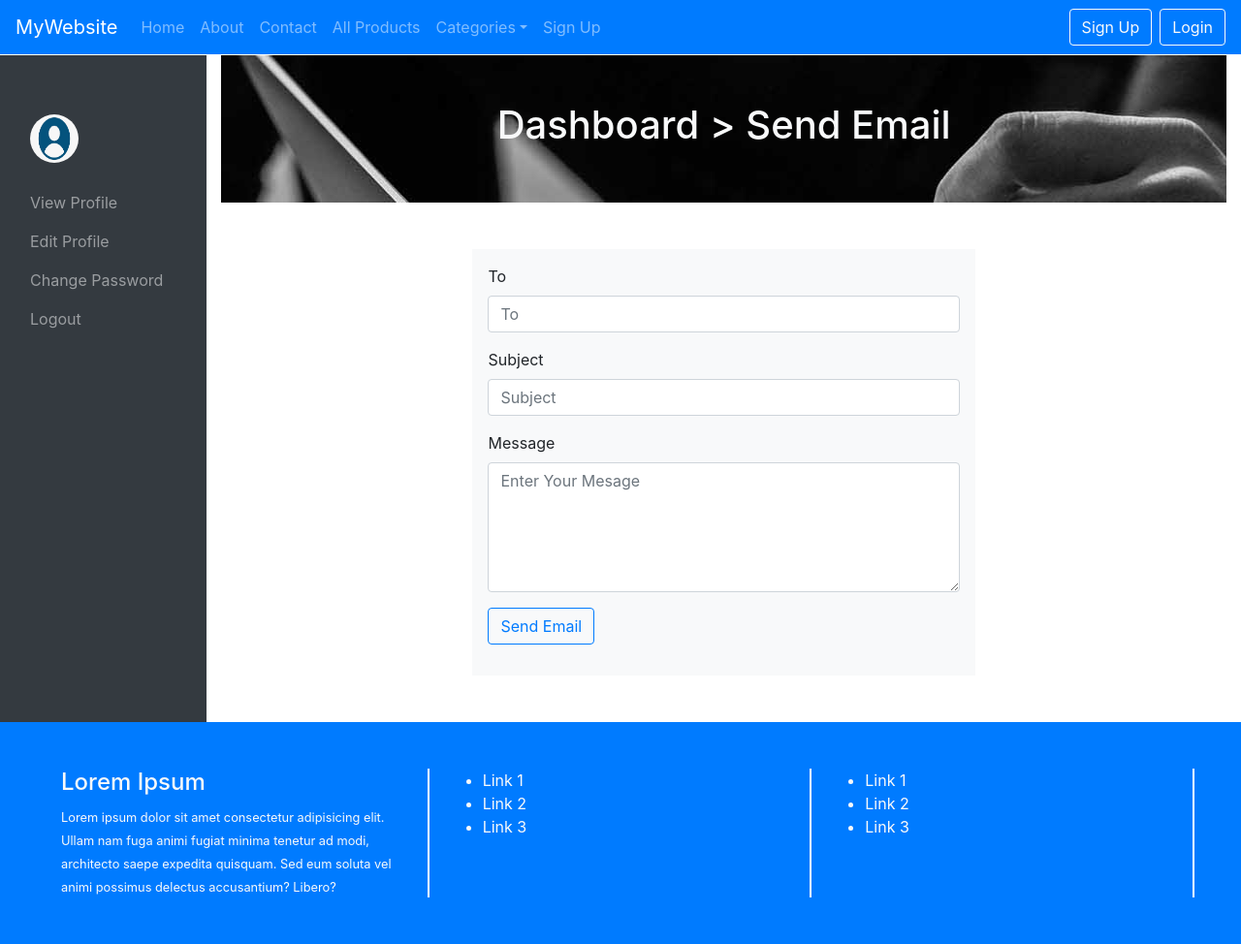
After one commit to meimouElMoustapha/django_eccomerce, a Django app: page /sendemail in a window 1280 px wide. The commit adds this page. Shown: the whole page at 97% size. Run offline with Django 3.2, Linux system fonts and the light colour scheme; data comes from the database, SQL or seed files in the repository; both versions use the stored data as it was after the commit; some libraries are stand-ins or nearby versions.

Commit message:
Send Email Using Django

```diff
--- /dev/null
+++ b/secondapp/credentials.py
@@ -0,0 +1 @@
+password ="YOUR PASSWORD"
--- a/secondapp/views.py
+++ b/secondapp/views.py
@@ -6,8 +6,19 @@ from django.contrib.auth import login, authenticate, logout
 from django.contrib.auth.decorators import login_required
 from secondapp.forms import add_product_form
 from django.db.models import Q
+from datetime import datetime
+from django.core.mail import EmailMessage
 
 def index(request):
+    # if "user_id"in request.COOKIES:
+    #     uid = request.COOKIES["user_id"]
+    #     usr = get_object_or_404(User,id=uid)
+    #     login(request,usr)
+    #     if usr.is_superuser:
+    #         return HttpResponseRedirect("/admin")
+    #     if usr.is_active:
+    #         return HttpResponseRedirect("/cust_dashboard")
+
     recent = Contact_Us.objects.all().order_by("-id")[:5]
     cats = Category.objects.all().order_by("cat_name")
 
@@ -36,6 +47,14 @@ def contactpage(request):
     return render(request,"contact.html",{"messages":all_data,"category":cats})
 
 def register(request):
+    if "user_id"in request.COOKIES:
+        uid = request.COOKIES["user_id"]
+        usr = get_object_or_404(User,id=uid)
+        login(request,usr)
+        if usr.is_superuser:
+            return HttpResponseRedirect("/admin")
+        if usr.is_active:
+            return HttpResponseRedirect("/cust_dashboard")
     if request.method=="POST":
         fname = request.POST["first"]
         last = request.POST["last"]
@@ -77,7 +96,11 @@ def user_login(request):
             if user.is_superuser:
                 return HttpResponseRedirect("/admin")
             else:
-                return HttpResponseRedirect("/cust_dashboard")
+                res = HttpResponseRedirect("/cust_dashboard")
+                if "rememberme" in request.POST:
+                    res.set_cookie("user_id",user.id)
+                    res.set_cookie("date_login",datetime.now())
+                return res
             # if user.is_active:
             #     return HttpResponseRedirect("/cust_dashboard")
 
@@ -102,7 +125,10 @@ def seller_dashboard(request):
 @login_required
 def user_logout(request):
     logout(request)
-    return HttpResponseRedirect("/")
+    res =  HttpResponseRedirect("/")
+    res.delete_cookie("user_id")
+    res.delete_cookie("date_login")
+    return res
 
 def edit_profile(request):
     context = {}
@@ -273,3 +299,27 @@ def all_products(request):
         context["abcd"]="search"
 
     return render(request,"allproducts.html",context)
+
+def sendemail(request):
+    context = {}
+    ch = register_table.objects.filter(user__id=request.user.id)
+    if len(ch)>0:
+        data = register_table.objects.get(user__id=request.user.id)
+        context["data"] = data
+
+    if request.method=="POST":
+
+        rec = request.POST["to"].split(",")
+        print(rec)
+        sub = request.POST["sub"]
+        msz = request.POST["msz"]
+
+        try:
+            em = EmailMessage(sub,msz,to=rec)
+            em.send()
+            context["status"] = "Email Sent"
+            context["cls"] = "alert-success"
+        except:
+            context["status"] = "Could not Send, Please check Internet Connection / Email Address"
+            context["cls"] = "alert-danger"
+    return render(request,"sendemail.html",context  )
--- a/secondproject/urls.py
+++ b/secondproject/urls.py
@@ -40,5 +40,6 @@ urlpatterns = [
     path("update_product",views.update_product, name="update_product"),
     path("delete_product",views.delete_product, name="delete_product"),
     path("all_products",views.all_products, name="all_products"),
+    path("sendemail",views.sendemail, name="sendemail"),
 
 ]+static(settings.MEDIA_URL,document_root = settings.MEDIA_ROOT)
--- a/template/base.html
+++ b/template/base.html
@@ -43,6 +43,9 @@
                                 <a href="{% url 'all_products' %}?cat={{c.id}}" class="dropdown-item">{{c.cat_name}}</a>
                                 {% endfor %}
                             </div>
+                        </li>
+                        <li class="nav-item mr-2">
+                            <a href="{% url 'reg'%}" class="nav-link">Sign Up</a>
                         </li>
                     </ul>
                     <ul class="navbar-nav ml-auto">
@@ -97,6 +100,10 @@
                                         </div>
                                     </div>
                                     <div class="form-group">
+                                        <input type="checkbox" name="rememberme"> <label for="">Remember me</label>
+                                    </div>
+
+                                    <div class="form-group">
                                         <input type="submit" value="submit" class="btn btn-success">
                                     </div>
                                 </form>
--- a/template/dashboard_base.html
+++ b/template/dashboard_base.html
@@ -45,6 +45,9 @@
                     <li class="nav-item">
                         <a href="{% url 'my_products' %}" class="nav-link">My Products</a>
                     </li>
+                    <li class="nav-item">
+                        <a href="{% url 'sendemail' %}" class="nav-link">Send Email</a>
+                    </li>
                     {% endif %}
                     <li class="nav-item">
                         <a href="{% url 'user_logout' %}" class="nav-link">Logout</a>
--- /dev/null
+++ b/template/sendemail.html
@@ -0,0 +1,41 @@
+{% extends "dashboard_base.html" %}
+{% load static %}
+{% block head %}
+<style>
+    .bg-img{
+    background:url("/static/images/cover.jpg");
+}
+</style>
+{% endblock %}
+{% block dashboard %}
+<div class="container-fluid">
+    <div class="row">
+        <div class="col-md-12 bg-img py-5 text-center text-light px-0">
+            <h1>Dashboard &gt; Send Email</h1>
+        </div>
+        <div class="col-md-6  p-3 bg-light my-5 shadow shadow-lg mx-auto">
+            {% if status %}
+                <div class="alert {{cls}}">{{status}}</div>
+            {% endif %}
+            <form action="" method="post">
+                {% csrf_token %}
+                <div class="form-group">
+                    <label for="">To</label>
+                    <input type="text" class="form-control" placeholder="To" name="to">
+                </div>
+                <div class="form-group">
+                    <label for="">Subject</label>
+                    <input type="text" class="form-control" placeholder="Subject" name="sub">
+                </div>
+                <div class="form-group">
+                    <label for="">Message</label>
+                    <textarea name="msz"  rows="5" placeholder="Enter Your Mesage" class="form-control"></textarea>
+                </div>
+                <div class="form-group">
+                    <input type="submit" value="Send Email" class="btn btn-outline-primary rounded-pill">
+                </div>
+            </form>
+        </div>
+    </div>
+</div>
+{% endblock %}
```
Also changed, not shown: secondproject/settings.py (+9 -1 lines), db.sqlite3.
